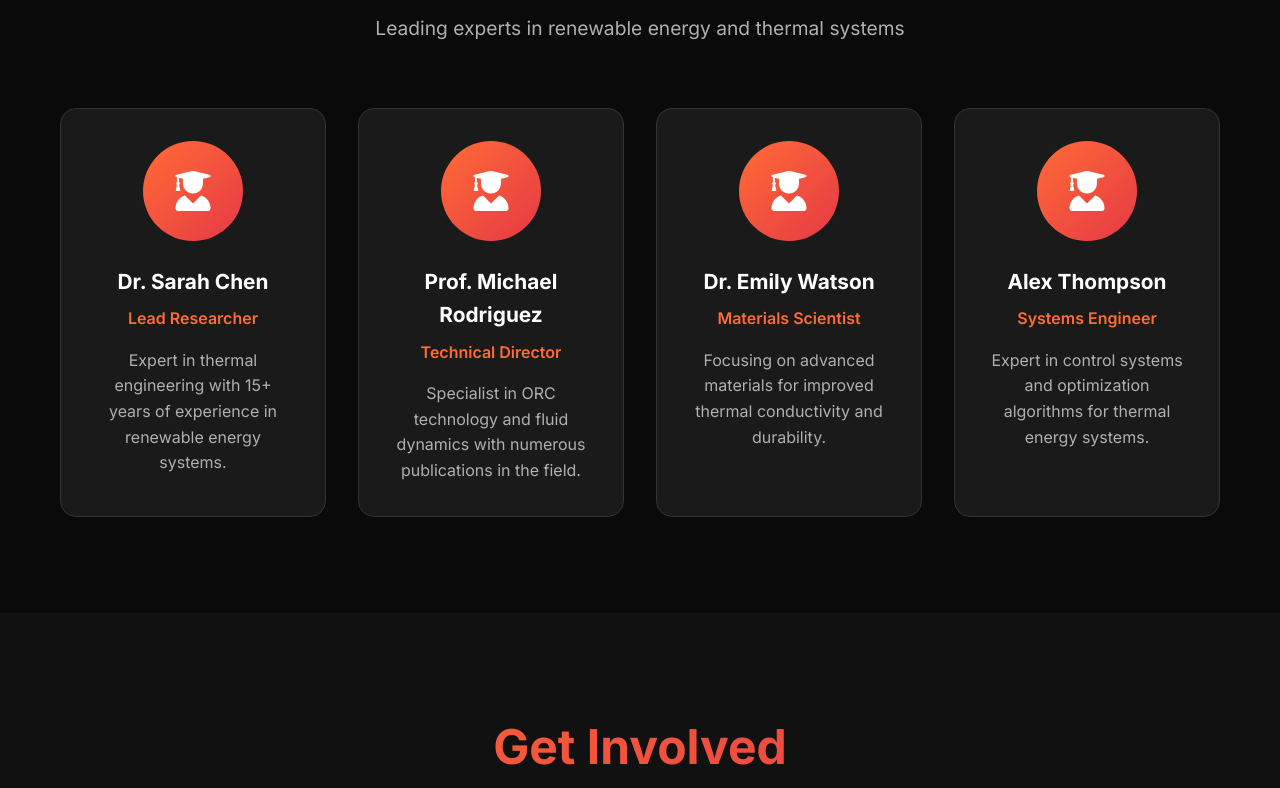
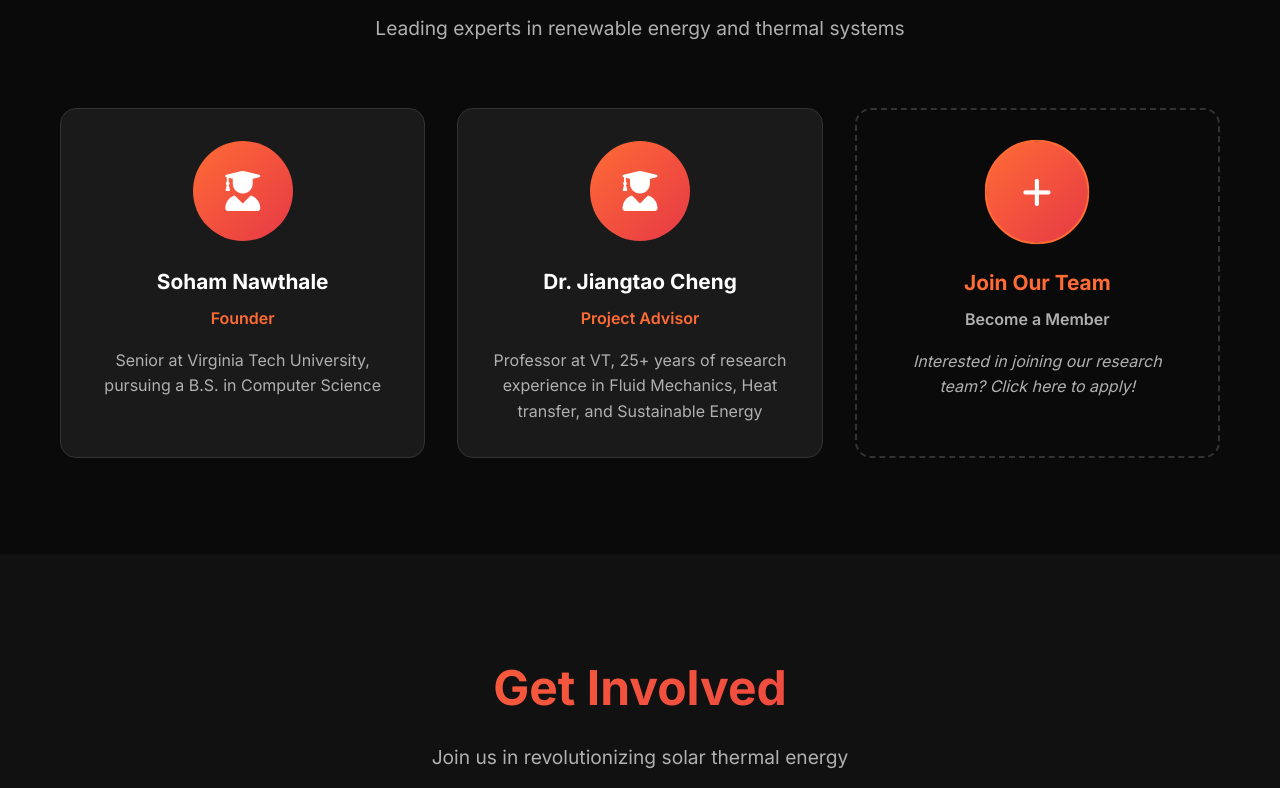
Before and after one commit to SKOGofficial/skogofficial.github.io, an Eleventy site: page src/ProjectEMBER.html in a window 1280 px wide. Shown: the part 3942-4730 px from the top of the page. Built offline with nearby package versions, Linux system fonts and the light colour scheme; Eleventy itself is replaced by a stand-in of ours; files that its build step writes are made by us from their sources.

Commit message:
added some elements to update the contact and team info

```diff
--- a/src/ProjectEMBER.html
+++ b/src/ProjectEMBER.html
@@ -243,33 +243,27 @@
                     <div class="member-avatar">
                         <i class="fas fa-user-graduate"></i>
                     </div>
-                    <h3>Dr. Sarah Chen</h3>
-                    <p class="member-role">Lead Researcher</p>
-                    <p class="member-bio">Expert in thermal engineering with 15+ years of experience in renewable energy systems.</p>
+                    <h3>Soham Nawthale</h3>
+                    <p class="member-role">Founder</p>
+                    <p class="member-bio">Senior at Virginia Tech University, pursuing a B.S. in Computer Science</p>
                 </div>
                 <div class="team-member">
                     <div class="member-avatar">
                         <i class="fas fa-user-graduate"></i>
                     </div>
-                    <h3>Prof. Michael Rodriguez</h3>
-                    <p class="member-role">Technical Director</p>
-                    <p class="member-bio">Specialist in ORC technology and fluid dynamics with numerous publications in the field.</p>
+                    <h3>Dr. Jiangtao Cheng</h3>
+                    <p class="member-role">Project Advisor</p>
+                    <p class="member-bio">Professor at VT, 25+ years of research experience in Fluid Mechanics, Heat transfer, and Sustainable Energy</p>
                 </div>
-                <div class="team-member">
-                    <div class="member-avatar">
-                        <i class="fas fa-user-graduate"></i>
-                    </div>
-                    <h3>Dr. Emily Watson</h3>
-                    <p class="member-role">Materials Scientist</p>
-                    <p class="member-bio">Focusing on advanced materials for improved thermal conductivity and durability.</p>
-                </div>
-                <div class="team-member">
-                    <div class="member-avatar">
-                        <i class="fas fa-user-graduate"></i>
-                    </div>
-                    <h3>Alex Thompson</h3>
-                    <p class="member-role">Systems Engineer</p>
-                    <p class="member-bio">Expert in control systems and optimization algorithms for thermal energy systems.</p>
+                <div class="team-member add-member">
+                    <a href="https://forms.google.com/your-form-link" target="_blank" class="add-member-link">
+                        <div class="member-avatar">
+                            <i class="fas fa-plus"></i>
+                        </div>
+                        <h3>Join Our Team</h3>
+                        <p class="member-role">Become a Member</p>
+                        <p class="member-bio">Interested in joining our research team? Click here to apply!</p>
+                    </a>
                 </div>
             </div>
         </div>
@@ -289,20 +283,20 @@
                     <div class="contact-methods">
                         <div class="contact-method">
                             <i class="fas fa-envelope"></i>
-                            <span>research@projectember.org</span>
+                            <span>sohamn23@vt.edu</span>
                         </div>
                         <div class="contact-method">
                             <i class="fas fa-phone"></i>
-                            <span>+1 (555) 123-4567</span>
+                            <span>+1 (240) 453-1893</span>
                         </div>
                         <div class="contact-method">
                             <i class="fas fa-map-marker-alt"></i>
-                            <span>Research Institute, University Campus</span>
+                            <span>Virginia Tech University</span>
                         </div>
                     </div>
                     <div class="social-links">
                         <a href="#" class="social-link"><i class="fab fa-twitter"></i></a>
-                        <a href="#" class="social-link"><i class="fab fa-linkedin"></i></a>
+                        <a href="https://www.linkedin.com/in/sohamnawthale" class="social-link"><i class="fab fa-linkedin"></i></a>
                         <a href="#" class="social-link"><i class="fab fa-github"></i></a>
                         <a href="#" class="social-link"><i class="fab fa-youtube"></i></a>
                     </div>
--- a/src/css/ProjectEMBER.css
+++ b/src/css/ProjectEMBER.css
@@ -631,6 +631,50 @@
     line-height: 1.6;
 }
 
+/* Add Member Card Styles */
+.add-member {
+    border: 2px dashed var(--border-color);
+    background: transparent;
+    transition: all 0.3s ease;
+}
+
+.add-member:hover {
+    border-color: var(--accent-orange);
+    background: rgba(255, 107, 53, 0.05);
+    transform: translateY(-5px);
+    box-shadow: var(--shadow-hover);
+}
+
+.add-member-link {
+    text-decoration: none;
+    color: inherit;
+    display: block;
+    height: 100%;
+}
+
+.add-member .member-avatar {
+    background: var(--gradient-primary);
+    border: 2px solid var(--accent-orange);
+    animation: pulse 2s infinite;
+}
+
+.add-member .member-avatar i {
+    font-size: 2rem;
+}
+
+.add-member h3 {
+    color: var(--accent-orange);
+}
+
+.add-member .member-role {
+    color: var(--text-secondary);
+}
+
+.add-member .member-bio {
+    color: var(--text-secondary);
+    font-style: italic;
+}
+
 /* Contact Section */
 .contact {
     background: var(--secondary-bg);
```
